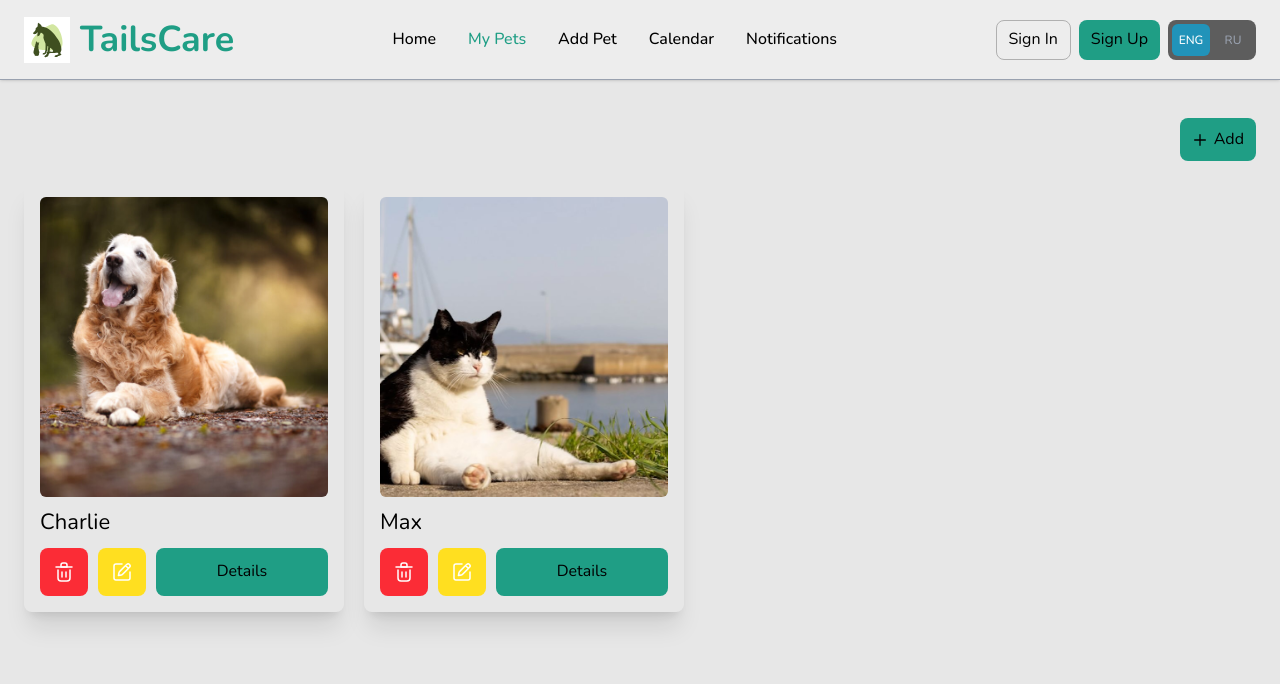
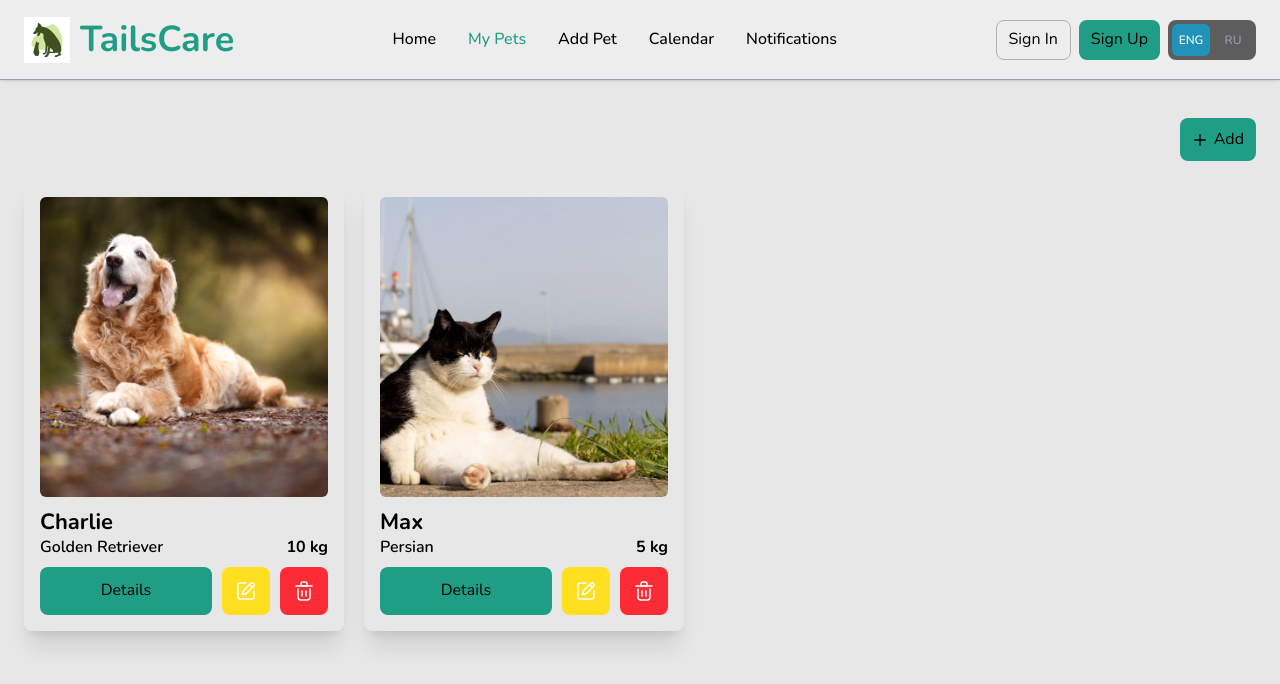
Before and after one commit to IharStaliarou/TailsCare, a Next.js app: page /en/pets in a window 1280 px wide. Shown: the top 684 px of the page. Built offline with nearby package versions, Linux system fonts and the light colour scheme.

Commit message:
refactor: changed monile pet card layout

```diff
--- a/app/[locale]/layout.tsx
+++ b/app/[locale]/layout.tsx
@@ -38,7 +38,7 @@ export default async function LocaleLayout({
 
   return (
     <html lang={locale}>
-      <body className={`flex h-full flex-col bg-gray-100 ${nunito.variable}`}>
+      <body className={`flex min-h-screen flex-col bg-gray-100 ${nunito.variable}`}>
         <NextIntlClientProvider messages={messages}>
           <Header />
           <main className='mx-auto mt-20 mb-14 flex w-full max-w-360 flex-col justify-center px-4 md:mb-0 md:px-6 md:py-9.5 2xl:px-17'>
--- a/app/[locale]/page.tsx
+++ b/app/[locale]/page.tsx
@@ -6,7 +6,7 @@ export default async function HomePage() {
   return (
     <section
       id='home'
-      className='flex flex-col items-center justify-center font-sans md:mt-5'
+      className='flex min-h-[calc(100vh-9.75rem)] flex-col items-center justify-center font-sans'
     >
       <div className='overflow-hidden rounded-full'>
         <Image src='/Promo1.svg' alt='logo' width={500} height={300} />
--- a/app/[locale]/pets/page.tsx
+++ b/app/[locale]/pets/page.tsx
@@ -10,6 +10,8 @@ const PETS: IPet[] = [
     id: '123',
     name: 'Charlie',
     type: 'DOG',
+    breed: 'Golden Retriever',
+    weight: 10,
     gender: 'male',
     avatarUrl: '/image1.png',
     createdAt: new Date(),
@@ -19,6 +21,8 @@ const PETS: IPet[] = [
     id: '124',
     name: 'Max',
     type: 'CAT',
+    breed: 'Persian',
+    weight: 5,
     gender: 'male',
     avatarUrl: '/image2.png',
     createdAt: new Date(),
--- a/components/PetCard.tsx
+++ b/components/PetCard.tsx
@@ -12,18 +12,32 @@ interface IPetCardProps {
 
 export const PetCard = async ({ pet }: IPetCardProps) => {
   const t = await getTranslations('common')
-  const { name, avatarUrl } = pet
+  const { name, avatarUrl, breed, weight } = pet
   return (
-    <li className='flex w-80 flex-col gap-2.5 rounded-lg p-4 shadow-xl'>
-      <div className='relative h-75 w-full'>
-        <Image src={avatarUrl} alt={name} fill className='rounded-md object-cover' />
+    <li className='flex h-25 w-full justify-between gap-2.5 rounded-lg p-4 shadow-xl md:h-auto md:w-80 md:flex-col md:justify-start'>
+      <div className='flex gap-2.5 md:flex-col'>
+        <div className='relative w-17 md:h-75 md:w-full'>
+          <Image
+            src={avatarUrl}
+            alt={name}
+            fill
+            className='rounded-full object-cover md:rounded-md'
+          />
+        </div>
+        <div className='flex flex-col justify-center'>
+          <h3 className='text-xl font-bold'>{name}</h3>
+          <div className='flex justify-between'>
+            <p className='font-semibold'>{breed}</p>
+            <span className='font-bold'>{`${weight} ${t('kg')}`}</span>
+          </div>
+        </div>
       </div>
-      <h3 className='text-xl'>{name}</h3>
-      <div className='flex h-12 w-full gap-2.5'>
+
+      <div className='my-auto flex h-12 w-auto gap-2.5 md:mx-0 md:w-full'>
         <AppButton
-          variant='icon'
-          icon={<TrashIcon className='h-6 w-6 stroke-2 text-white' />}
-          className='w-12 bg-red-500 hover:bg-red-700 active:bg-red-300'
+          label={t('details')}
+          to={`/pets/${pet.id}`}
+          className='hidden grow md:flex'
         />
         <AppButton
           to={`/pets/${pet.id}`}
@@ -31,7 +45,11 @@ export const PetCard = async ({ pet }: IPetCardProps) => {
           icon={<EditIcon className='w-6 stroke-2 text-white' />}
           className='w-12 bg-yellow-300 hover:bg-yellow-600 active:bg-yellow-200'
         />
-        <AppButton label={t('details')} to={`/pets/${pet.id}`} className='grow' />
+        <AppButton
+          variant='icon'
+          icon={<TrashIcon className='h-6 w-6 stroke-2 text-white' />}
+          className='w-12 bg-red-500 hover:bg-red-700 active:bg-red-300'
+        />
       </div>
     </li>
   )
--- a/components/layout/Mobile/MobileNavMenu.tsx
+++ b/components/layout/Mobile/MobileNavMenu.tsx
@@ -21,10 +21,10 @@ export const MobileNavigation = ({ links }: IMobileNavMenuProps) => {
       {/*TODO: add mb for mobile menu*/}
       <nav
         className={clsx(
-          'bg-secondary fixed bottom-0 left-0 z-40 flex h-10 min-w-screen md:hidden'
+          'bg-secondary fixed bottom-0 left-0 z-40 flex h-15 min-w-screen md:hidden'
         )}
       >
-        <ul className='flex w-full items-center justify-around'>
+        <ul className='flex w-full justify-around pt-2.5'>
           {links.map(({ href, icon: IconComponent }) => {
             const isActive = href === pathname
             return (
--- a/components/layout/Mobile/MobileSidebar.tsx
+++ b/components/layout/Mobile/MobileSidebar.tsx
@@ -1,9 +1,12 @@
 'use client'
+
+import { useRef } from 'react'
 
 import { AuthActionsBlock } from '@/components/AuthActionsBlock'
 import { PlusIcon } from '@/components/icons/PlusIcon'
 import { AppButton } from '@/components/ui/AppButton'
 import { Divider } from '@/components/ui/Divider'
+import { useClickOutside } from '@/hooks/useClickOutside'
 import { Link } from '@/i18n/routing'
 import { MOCK_USER } from '@/interfaces/user'
 import { useUIStore } from '@/store/use-ui-store'
@@ -12,14 +15,17 @@ import { useTranslations } from 'next-intl'
 import Image from 'next/image'
 
 export const MobileSidebar = () => {
+  const sidebarRef = useRef<HTMLElement>(null)
   const { isMobileMenuOpen, closeMobileMenu } = useUIStore()
+  useClickOutside(sidebarRef, closeMobileMenu)
   const { name, avatarUrl, pets } = MOCK_USER
   const t = useTranslations('navigation')
   return (
     <aside
       id='mobile-sidebar'
+      ref={sidebarRef}
       className={clsx(
-        `fixed inset-0 z-100 flex h-full w-2/3 transform flex-col justify-between bg-white p-4 transition-transform duration-300 md:hidden`,
+        `fixed inset-0 z-100 flex h-full w-2/3 transform flex-col justify-between bg-white px-4 py-8 transition-transform duration-300 md:hidden`,
         isMobileMenuOpen ? 'translate-x-0' : '-translate-x-full'
       )}
       aria-hidden={!isMobileMenuOpen}
@@ -28,7 +34,7 @@ export const MobileSidebar = () => {
         variant='icon'
         onClick={closeMobileMenu}
         icon={<PlusIcon className='rotate-45' />}
-        className='absolute top-5 right-2 h-8 w-8'
+        className='absolute top-9 right-2 h-8 w-8'
       />
       <div>
         <Link href={'/profile'} className='flex flex-col gap-2.5'>
--- a/components/layout/Mobile/MobileTopBar.tsx
+++ b/components/layout/Mobile/MobileTopBar.tsx
@@ -11,13 +11,13 @@ export const MobileTopBar = () => {
     <nav className='flex h-full w-full justify-between'>
       <AppButton
         variant='icon'
-        icon={<UserIcon className='h-10 w-10 stroke-2' />}
+        icon={<UserIcon className='h-10 w-10' />}
         className='md:hidden'
         onClick={openMobileMenu}
       />
       <AppButton
         variant='icon'
-        icon={<HelpIcon className='h-10 w-10 stroke-2' />}
+        icon={<HelpIcon className='str h-10 w-10' />}
         className='md:hidden'
         to='/faq'
       />
--- /dev/null
+++ b/hooks/useClickOutside.ts
@@ -0,0 +1,28 @@
+'use client'
+
+import { RefObject, useEffect } from 'react'
+
+export function useClickOutside<T extends HTMLElement | null = HTMLElement>(
+  ref: RefObject<T>,
+  handler: (event: MouseEvent | TouchEvent) => void
+) {
+  useEffect(() => {
+    const listener = (event: MouseEvent | TouchEvent) => {
+      const element = ref.current
+
+      if (!element || (element as HTMLElement).contains(event.target as Node)) {
+        return
+      }
+
+      handler(event)
+    }
+
+    document.addEventListener('mousedown', listener)
+    document.addEventListener('touchstart', listener)
+
+    return () => {
+      document.removeEventListener('mousedown', listener)
+      document.removeEventListener('touchstart', listener)
+    }
+  }, [ref, handler])
+}
--- a/interfaces/user.ts
+++ b/interfaces/user.ts
@@ -16,6 +16,8 @@ export interface IPet {
   name: string
   type: string
   gender: TGender
+  breed: string
+  weight: number
   avatarUrl: string
   createdAt: Date
   updatedAt: Date
--- a/messages/en.json
+++ b/messages/en.json
@@ -14,7 +14,8 @@
     "required": "Required field",
     "back": "Back",
     "continue": "Continue",
-    "details": "Details"
+    "details": "Details",
+    "kg": "kg"
   },
   "navigation": {
     "home": "Home",
--- a/messages/ru.json
+++ b/messages/ru.json
@@ -14,7 +14,8 @@
     "required": "Обязательное поле",
     "back": "Назад",
     "continue": "Продолжить",
-    "details": "Детали"
+    "details": "Детали",
+    "kg": "кг"
   },
   "navigation": {
     "home": "Главная",
```
